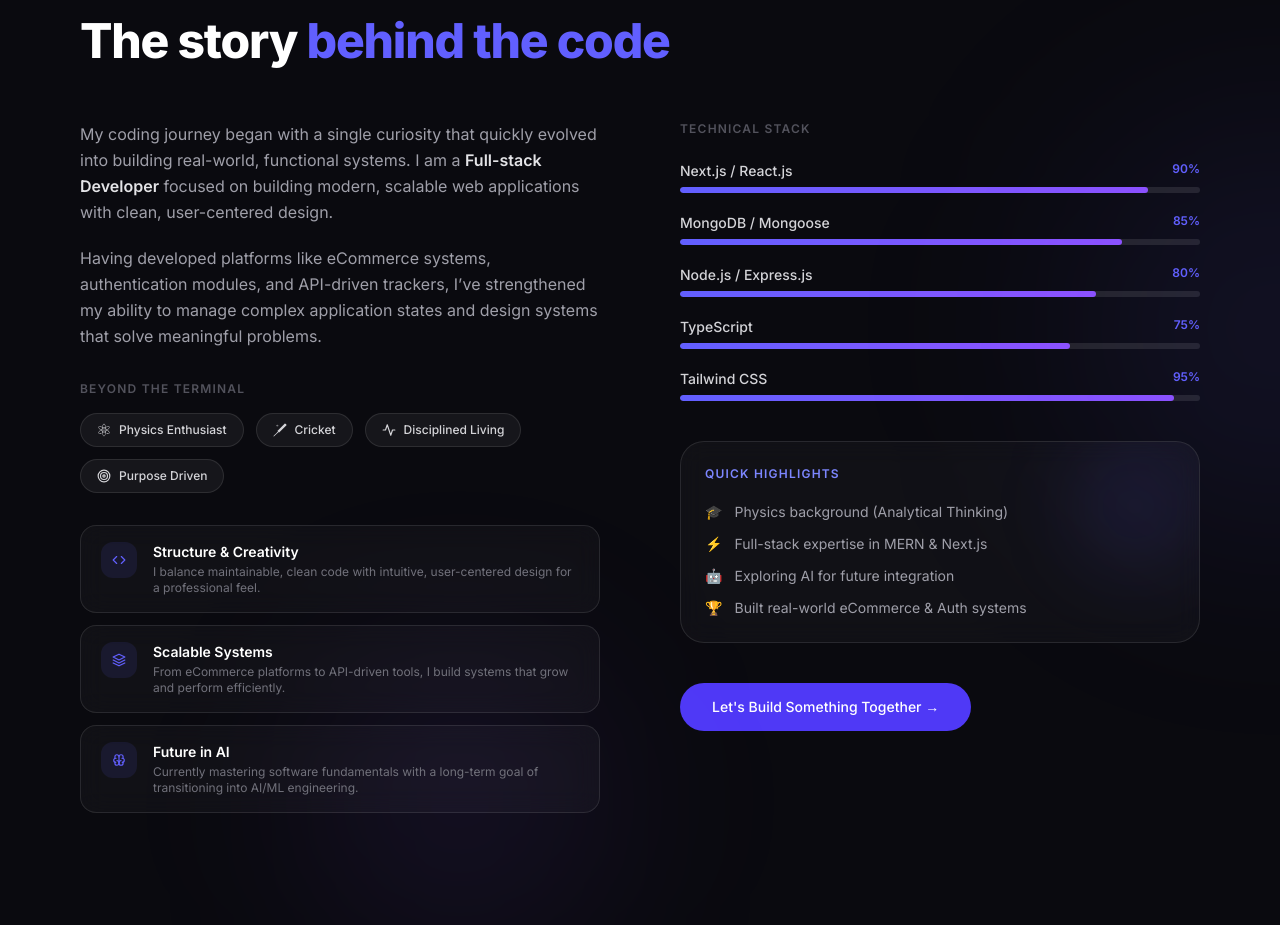
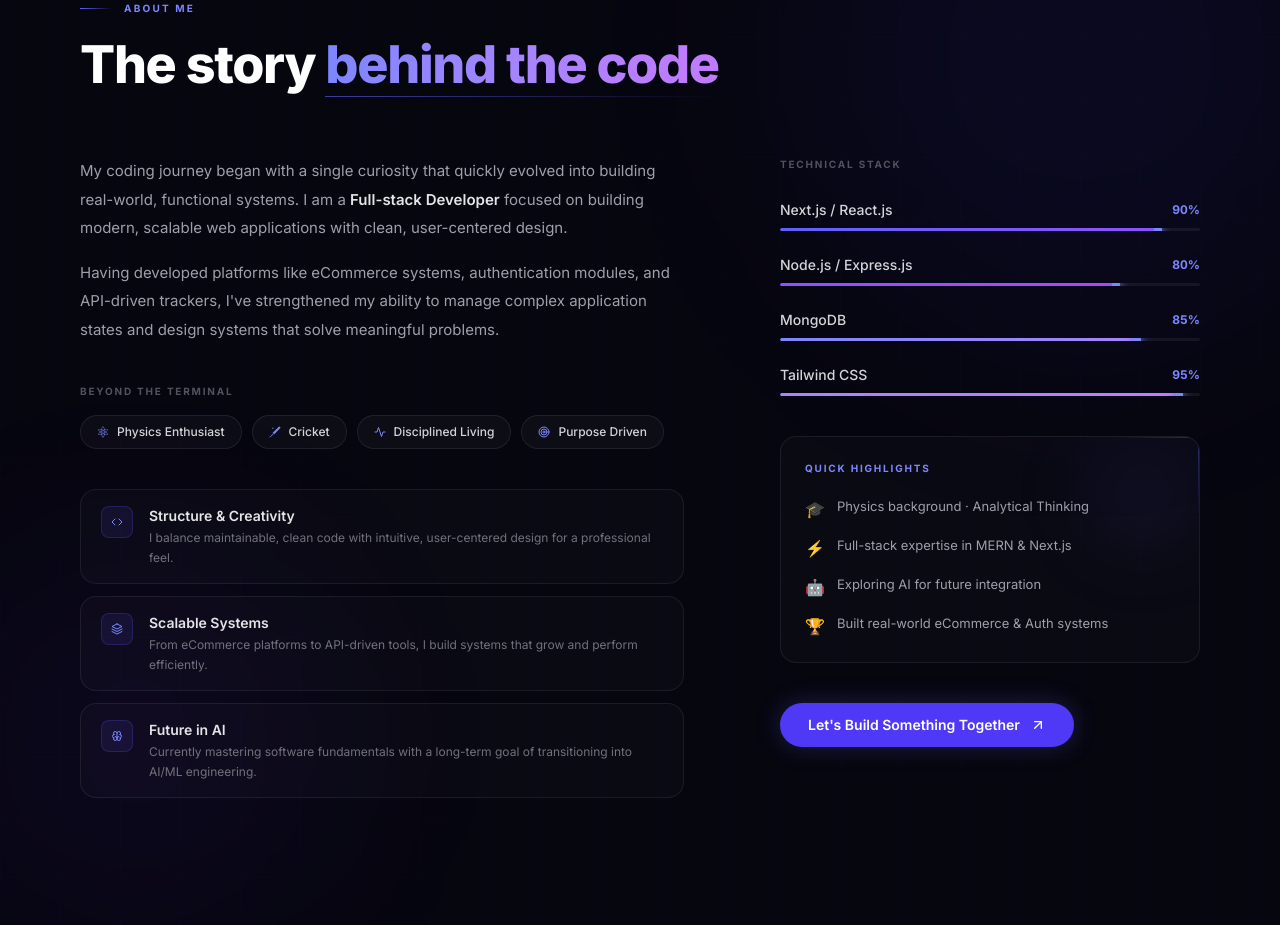
Before and after one commit to juhairulislam/my-portfolio, a Next.js app: page / in a window 1280 px wide. Shown: the part 943-1868 px from the top of the page. Built offline with nearby package versions, Linux system fonts and the light colour scheme.

Commit message:
about section polished

```diff
--- a/src/components/sections/About.jsx
+++ b/src/components/sections/About.jsx
@@ -2,17 +2,16 @@
 
 import { useRef, useEffect, useState } from "react";
 import { motion, useInView } from "framer-motion";
-import { FiCode, FiLayers, FiActivity, FiTarget } from "react-icons/fi";
+import { FiCode, FiLayers, FiActivity, FiTarget, FiArrowUpRight } from "react-icons/fi";
 import { GiAtom, GiCricketBat } from "react-icons/gi";
 import { TbBrain } from "react-icons/tb";
 
 /* ─── Data ─── */
 const SKILLS = [
-  { label: "Next.js / React.js", pct: 90 },
-  { label: "MongoDB / Mongoose", pct: 85 },
-  { label: "Node.js / Express.js", pct: 80 },
-  { label: "TypeScript", pct: 75 },
-  { label: "Tailwind CSS", pct: 95 },
+  { label: "Next.js / React.js", pct: 90, color: "from-indigo-500 to-violet-500" },
+  { label: "Node.js / Express.js", pct: 80, color: "from-violet-500 to-purple-500" },
+  { label: "MongoDB", pct: 85, color: "from-indigo-400 to-violet-400" },
+  { label: "Tailwind CSS", pct: 95, color: "from-violet-400 to-purple-400" },
 ];
 
 const PASSIONS = [
@@ -40,170 +39,248 @@ const HOBBIES = [
   { icon: FiTarget, label: "Purpose Driven" },
 ];
 
-/* ─── Animation Variants ─── */
+const HIGHLIGHTS = [
+  { emoji: "🎓", text: "Physics background · Analytical Thinking" },
+  { emoji: "⚡", text: "Full-stack expertise in MERN & Next.js" },
+  { emoji: "🤖", text: "Exploring AI for future integration" },
+  { emoji: "🏆", text: "Built real-world eCommerce & Auth systems" },
+];
+
+/* ─── Variants ─── */
 const fadeUp = {
-  hidden: { opacity: 0, y: 32 },
+  hidden: { opacity: 0, y: 28 },
   visible: (i = 0) => ({
-    opacity: 1, y: 0,
-    transition: { delay: i * 0.1, duration: 0.6, ease: "easeOut" },
+    opacity: 1,
+    y: 0,
+    transition: { delay: i * 0.1, duration: 0.6, ease: [0.22, 1, 0.36, 1] },
   }),
 };
 
 const fadeLeft = {
-  hidden: { opacity: 0, x: -30 },
+  hidden: { opacity: 0, x: -24 },
   visible: (i = 0) => ({
-    opacity: 1, x: 0,
-    transition: { delay: i * 0.08, duration: 0.55, ease: "easeOut" },
+    opacity: 1,
+    x: 0,
+    transition: { delay: i * 0.09, duration: 0.55, ease: [0.22, 1, 0.36, 1] },
   }),
 };
 
-function SkillBar({ label, pct, index, inView }) {
+/* ─── Skill Bar ─── */
+function SkillBar({ label, pct, color, index, inView }) {
   return (
     <motion.div
       variants={fadeLeft}
       custom={index}
       initial="hidden"
       animate={inView ? "visible" : "hidden"}
-      className="group"
     >
-      <div className="flex justify-between mb-1.5">
-        <span className="text-sm font-medium text-gray-700 dark:text-zinc-300">{label}</span>
-        <span className="text-xs font-semibold text-indigo-500">{pct}%</span>
+      <div className="flex justify-between items-center mb-2">
+        <span className="text-sm font-medium text-zinc-300">{label}</span>
+        <motion.span
+          className="text-xs font-bold tabular-nums text-indigo-400"
+          initial={{ opacity: 0 }}
+          animate={inView ? { opacity: 1 } : { opacity: 0 }}
+          transition={{ delay: index * 0.09 + 0.4 }}
+        >
+          {pct}%
+        </motion.span>
       </div>
-      <div className="h-1.5 rounded-full bg-gray-200 dark:bg-white/10 overflow-hidden">
+      <div className="relative h-[3px] rounded-full bg-white/[0.06] overflow-hidden">
         <motion.div
           initial={{ width: 0 }}
           animate={inView ? { width: `${pct}%` } : { width: 0 }}
-          transition={{ duration: 0.9, delay: index * 0.1 + 0.3, ease: "easeOut" }}
-          className="h-full rounded-full bg-gradient-to-r from-indigo-500 to-violet-500"
+          transition={{ duration: 1, delay: index * 0.1 + 0.3, ease: [0.22, 1, 0.36, 1] }}
+          className={`absolute inset-y-0 left-0 rounded-full bg-gradient-to-r ${color}`}
+        />
+        {/* Glow dot at end */}
+        <motion.div
+          initial={{ left: 0, opacity: 0 }}
+          animate={inView ? { left: `${pct}%`, opacity: 1 } : { left: 0, opacity: 0 }}
+          transition={{ duration: 1, delay: index * 0.1 + 0.3, ease: [0.22, 1, 0.36, 1] }}
+          className="absolute top-1/2 -translate-y-1/2 -translate-x-1/2 w-2 h-2 rounded-full bg-indigo-400 shadow-[0_0_8px_2px_rgba(99,102,241,0.8)]"
         />
       </div>
     </motion.div>
   );
 }
 
+/* ─── Main Component ─── */
 export default function About() {
   const ref = useRef(null);
   const inView = useInView(ref, { once: true, margin: "-80px" });
   const [isClient, setIsClient] = useState(false);
 
-  useEffect(() => {
-    setIsClient(true);
-  }, []);
+  useEffect(() => { setIsClient(true); }, []);
 
   return (
     <section
       id="about"
       ref={ref}
-      className="relative overflow-hidden bg-white dark:bg-[#0a0a0f] px-6 md:px-12 lg:px-20 py-24 md:py-32"
       style={{ visibility: isClient ? "visible" : "hidden" }}
+      className="relative overflow-hidden bg-[#06060f] px-6 md:px-12 lg:px-20 py-28 md:py-36"
     >
-      {/* Background Blobs */}
-      <div className="absolute top-1/4 right-0 w-[400px] h-[400px] rounded-full bg-indigo-500/10 blur-[120px] pointer-events-none translate-x-1/2" />
-      <div className="absolute bottom-0 left-1/4 w-[280px] h-[280px] rounded-full bg-violet-500/10 blur-[100px] pointer-events-none" />
+      {/* ── Background atmosphere ── */}
+      <div className="pointer-events-none absolute inset-0">
+        {/* Top-right orb */}
+        <div className="absolute -top-20 -right-20 w-[560px] h-[560px] rounded-full bg-indigo-600/[0.07] blur-[110px]" />
+        {/* Bottom-left orb */}
+        <div className="absolute bottom-0 -left-16 w-[400px] h-[400px] rounded-full bg-violet-600/[0.06] blur-[90px]" />
+        {/* Subtle grid */}
+        <div
+          className="absolute inset-0 opacity-[0.025]"
+          style={{
+            backgroundImage:
+              "linear-gradient(rgba(99,102,241,0.5) 1px, transparent 1px), linear-gradient(90deg, rgba(99,102,241,0.5) 1px, transparent 1px)",
+            backgroundSize: "60px 60px",
+          }}
+        />
+      </div>
 
-      <div className="max-w-7xl mx-auto w-full">
+      <div className="relative z-10 max-w-6xl mx-auto w-full">
+
+        {/* ── Eyebrow ── */}
         <motion.div
           variants={fadeUp} custom={0}
           initial="hidden" animate={inView ? "visible" : "hidden"}
-          className="flex items-center gap-3 mb-4"
+          className="flex items-center gap-3 mb-5"
         >
-          <span className="w-8 h-px bg-indigo-500" />
-          <span className="text-xs font-semibold uppercase tracking-widest text-indigo-400">About Me</span>
+          <div className="w-8 h-px bg-linear-to-r from-indigo-500 to-transparent" />
+          <span className="text-[10px] font-bold uppercase tracking-[0.22em] text-indigo-400">About Me</span>
         </motion.div>
 
+        {/* ── Heading ── */}
         <motion.h2
           variants={fadeUp} custom={1}
           initial="hidden" animate={inView ? "visible" : "hidden"}
-          className="text-3xl sm:text-4xl lg:text-5xl font-extrabold text-gray-900 dark:text-white tracking-tight mb-14 font-[family-name:var(--font-syne)]"
+          className="text-3xl sm:text-4xl lg:text-[3.25rem] font-extrabold text-white tracking-tight leading-[1.1] mb-16 font-[family-name:var(--font-syne)]"
         >
-          The story <span className="text-indigo-500">behind the code</span>
+          The story{" "}
+          <span className="relative inline-block">
+            <span className="relative z-10 bg-gradient-to-r from-indigo-400 via-violet-400 to-purple-400 bg-clip-text text-transparent">
+              behind the code
+            </span>
+            <span className="absolute -bottom-1 left-0 right-0 h-px bg-gradient-to-r from-indigo-500/60 to-transparent" />
+          </span>
         </motion.h2>
 
-        <div className="grid lg:grid-cols-2 gap-14 lg:gap-20">
-          {/* Narrative Column */}
-          <div className="space-y-8">
+        {/* ── Two-col grid ── */}
+        <div className="grid lg:grid-cols-[1fr_420px] gap-16 lg:gap-24 items-start">
+
+          {/* ═══ LEFT COLUMN ═══ */}
+          <div className="space-y-10">
+
+            {/* Bio */}
             <motion.div
               variants={fadeUp} custom={2}
               initial="hidden" animate={inView ? "visible" : "hidden"}
-              className="space-y-5"
+              className="space-y-4"
             >
-              <p className="text-sm sm:text-base text-gray-500 dark:text-zinc-400 leading-relaxed">
-                My coding journey began with a single curiosity that quickly evolved into building real-world, functional systems. I am a <span className="text-indigo-400 font-semibold text-gray-700 dark:text-zinc-200 not-italic">Full-stack Developer</span> focused on building modern, scalable web applications with clean, user-centered design.
+              <p className="text-[15px] leading-[1.9] text-zinc-400">
+                My coding journey began with a single curiosity that quickly evolved into building real-world, functional systems. I am a{" "}
+                <span className="text-zinc-200 font-semibold">Full-stack Developer</span>{" "}
+                focused on building modern, scalable web applications with clean, user-centered design.
               </p>
-              <p className="text-sm sm:text-base text-gray-500 dark:text-zinc-400 leading-relaxed">
-                Having developed platforms like eCommerce systems, authentication modules, and API-driven trackers, I’ve strengthened my ability to manage complex application states and design systems that solve meaningful problems.
+              <p className="text-[15px] leading-[1.9] text-zinc-400">
+                Having developed platforms like eCommerce systems, authentication modules, and API-driven trackers, I've strengthened my ability to manage complex application states and design systems that solve meaningful problems.
               </p>
             </motion.div>
 
-            {/* Hobbies & Interests */}
-            <motion.div variants={fadeUp} custom={3} initial="hidden" animate={inView ? "visible" : "hidden"}>
-              <p className="text-xs font-semibold uppercase tracking-widest text-gray-400 dark:text-zinc-600 mb-4">Beyond the Terminal</p>
-              <div className="flex flex-wrap gap-3">
+            {/* Hobbies */}
+            <motion.div
+              variants={fadeUp} custom={3}
+              initial="hidden" animate={inView ? "visible" : "hidden"}
+            >
+              <p className="text-[10px] font-bold uppercase tracking-[0.18em] text-zinc-600 mb-4">
+                Beyond the Terminal
+              </p>
+              <div className="flex flex-wrap gap-2.5">
                 {HOBBIES.map(({ icon: Icon, label }) => (
-                  <div key={label} className="inline-flex items-center gap-2 bg-gray-100 dark:bg-white/5 border border-gray-200 dark:border-white/10 text-gray-700 dark:text-zinc-300 px-4 py-2 rounded-full text-xs font-medium transition-all duration-300">
-                    <Icon className="text-sm shrink-0" />
+                  <div
+                    key={label}
+                    className="inline-flex items-center gap-2 border border-white/[0.08] bg-white/[0.03] hover:border-indigo-500/40 hover:bg-indigo-500/[0.06] text-zinc-300 hover:text-indigo-300 px-4 py-2 rounded-full text-xs font-medium transition-all duration-300 cursor-default"
+                  >
+                    <Icon className="text-xs shrink-0 text-indigo-400" />
                     {label}
                   </div>
                 ))}
               </div>
             </motion.div>
 
-            {/* Passion Cards */}
+            {/* Passion cards */}
             <div className="space-y-3">
               {PASSIONS.map(({ icon: Icon, title, desc }, i) => (
                 <motion.div
                   key={title}
                   variants={fadeUp} custom={4 + i}
                   initial="hidden" animate={inView ? "visible" : "hidden"}
-                  className="flex items-start gap-4 bg-white/60 dark:bg-white/[0.03] border border-gray-200 dark:border-white/10 backdrop-blur-md rounded-2xl px-5 py-4 group hover:border-indigo-500/50 transition-all duration-300"
+                  className="group relative flex items-start gap-4 rounded-2xl border border-white/[0.07] bg-white/[0.02] px-5 py-4 hover:border-indigo-500/30 hover:bg-indigo-500/[0.04] transition-all duration-400 overflow-hidden"
                 >
-                  <div className="w-9 h-9 shrink-0 rounded-xl bg-indigo-500/10 flex items-center justify-center text-indigo-500 group-hover:bg-indigo-500 group-hover:text-white transition-all duration-300">
-                    <Icon className="text-sm" />
+                  {/* Hover shimmer */}
+                  <div className="pointer-events-none absolute inset-0 opacity-0 group-hover:opacity-100 transition-opacity duration-500 bg-gradient-to-r from-indigo-500/[0.04] to-transparent" />
+                  <div className="relative z-10 w-8 h-8 shrink-0 rounded-lg bg-indigo-500/10 border border-indigo-500/20 flex items-center justify-center text-indigo-400 group-hover:bg-indigo-500 group-hover:text-white group-hover:border-indigo-500 transition-all duration-300">
+                    <Icon className="text-xs" />
                   </div>
-                  <div>
-                    <p className="text-sm font-semibold text-gray-900 dark:text-white mb-0.5">{title}</p>
-                    <p className="text-xs text-gray-500 dark:text-zinc-500">{desc}</p>
+                  <div className="relative z-10">
+                    <p className="text-sm font-semibold text-zinc-200 mb-0.5">{title}</p>
+                    <p className="text-xs leading-relaxed text-zinc-500">{desc}</p>
                   </div>
                 </motion.div>
               ))}
             </div>
           </div>
 
-          {/* Skills & Facts Column */}
+          {/* ═══ RIGHT COLUMN ═══ */}
           <div className="space-y-10">
+
+            {/* Skills */}
             <div>
-              <p className="text-xs font-semibold uppercase tracking-widest text-gray-400 dark:text-zinc-600 mb-6">Technical Stack</p>
-              <div className="space-y-5">
+              <motion.p
+                variants={fadeUp} custom={2}
+                initial="hidden" animate={inView ? "visible" : "hidden"}
+                className="text-[10px] font-bold uppercase tracking-[0.18em] text-zinc-600 mb-7"
+              >
+                Technical Stack
+              </motion.p>
+              <div className="space-y-6">
                 {SKILLS.map((s, i) => (
                   <SkillBar key={s.label} {...s} index={i} inView={inView} />
                 ))}
               </div>
             </div>
 
-            {/* Quick Facts */}
+            {/* Quick Highlights card */}
             <motion.div
               variants={fadeUp} custom={5}
               initial="hidden" animate={inView ? "visible" : "hidden"}
-              className="relative rounded-3xl overflow-hidden bg-white/60 dark:bg-white/[0.03] border border-gray-200 dark:border-white/10 backdrop-blur-md p-6"
+              className="relative rounded-2xl border border-white/[0.07] bg-white/[0.02] p-6 overflow-hidden"
             >
-              <div className="absolute top-0 right-0 w-32 h-32 bg-indigo-500/10 rounded-full blur-2xl pointer-events-none" />
-              <p className="text-xs font-semibold uppercase tracking-widest text-indigo-400 mb-5">Quick Highlights</p>
-              <ul className="space-y-3 text-sm text-gray-600 dark:text-zinc-400">
-                <li className="flex items-center gap-3"><span>🎓</span> Physics background (Analytical Thinking)</li>
-                <li className="flex items-center gap-3"><span>⚡</span> Full-stack expertise in MERN & Next.js</li>
-                <li className="flex items-center gap-3"><span>🤖</span> Exploring AI for future integration</li>
-                <li className="flex items-center gap-3"><span>🏆</span> Built real-world eCommerce & Auth systems</li>
+              {/* Corner accent */}
+              <div className="pointer-events-none absolute top-0 right-0 w-28 h-28 bg-indigo-500/[0.08] rounded-full blur-2xl" />
+              <div className="pointer-events-none absolute top-0 right-0 w-px h-20 bg-gradient-to-b from-indigo-500/40 to-transparent" />
+              <div className="pointer-events-none absolute top-0 right-0 h-px w-20 bg-gradient-to-l from-indigo-500/40 to-transparent" />
+
+              <p className="text-[10px] font-bold uppercase tracking-[0.18em] text-indigo-400 mb-5">
+                Quick Highlights
+              </p>
+              <ul className="space-y-3.5">
+                {HIGHLIGHTS.map(({ emoji, text }) => (
+                  <li key={text} className="flex items-start gap-3 text-[13px] text-zinc-400 leading-relaxed">
+                    <span className="text-base shrink-0 mt-px">{emoji}</span>
+                    <span>{text}</span>
+                  </li>
+                ))}
               </ul>
             </motion.div>
 
+            {/* CTA */}
             <motion.a
               variants={fadeUp} custom={6}
               initial="hidden" animate={inView ? "visible" : "hidden"}
               href="#contact"
-              className="inline-flex items-center gap-2 bg-indigo-600 hover:bg-indigo-500 text-white text-sm font-medium px-8 py-3.5 rounded-full transition-all duration-300"
+              className="group inline-flex items-center gap-2.5 bg-indigo-600 hover:bg-indigo-500 text-white text-sm font-semibold px-7 py-3 rounded-full transition-all duration-300 shadow-[0_0_24px_rgba(99,102,241,0.25)] hover:shadow-[0_0_32px_rgba(99,102,241,0.45)]"
             >
-              Let's Build Something Together →
+              Let's Build Something Together
+              <FiArrowUpRight className="text-base transition-transform duration-300 group-hover:translate-x-0.5 group-hover:-translate-y-0.5" />
             </motion.a>
           </div>
         </div>
```
